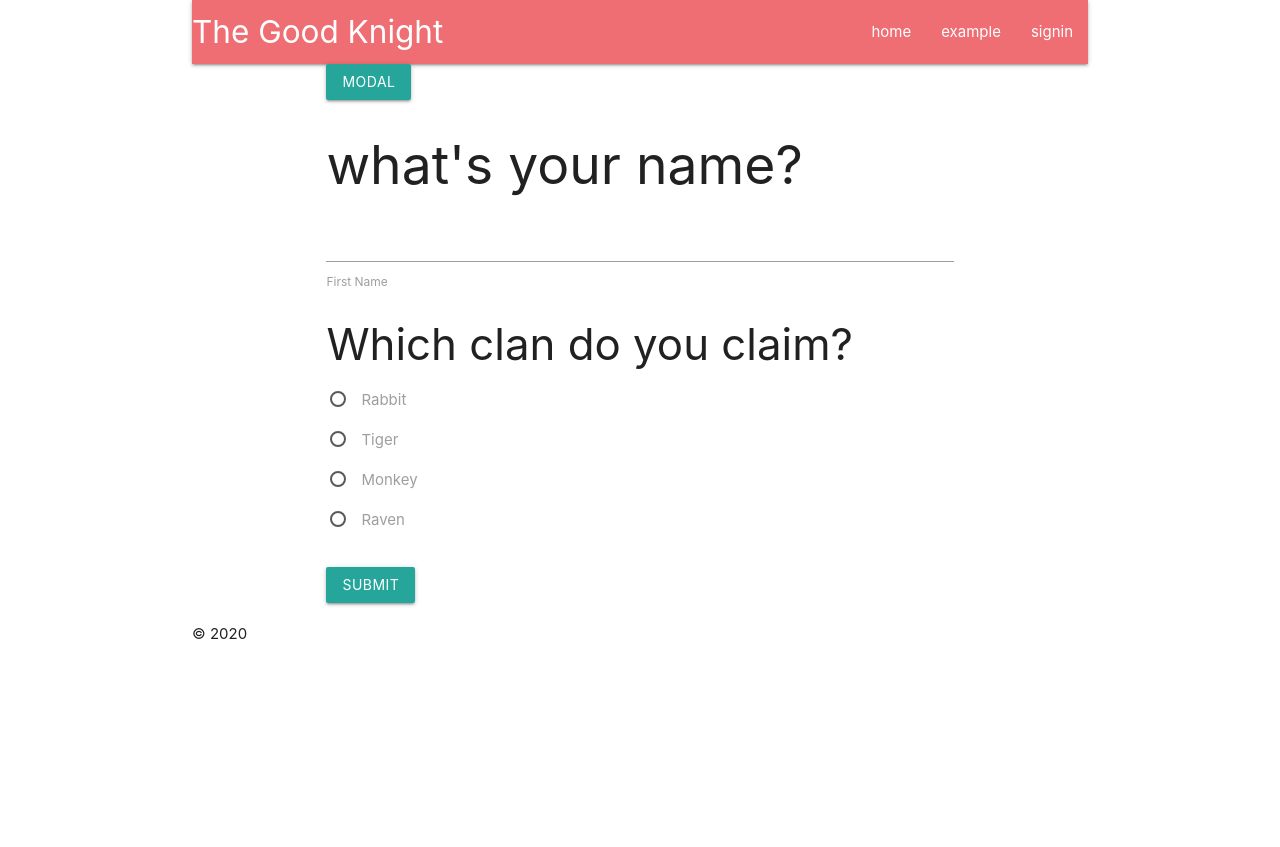
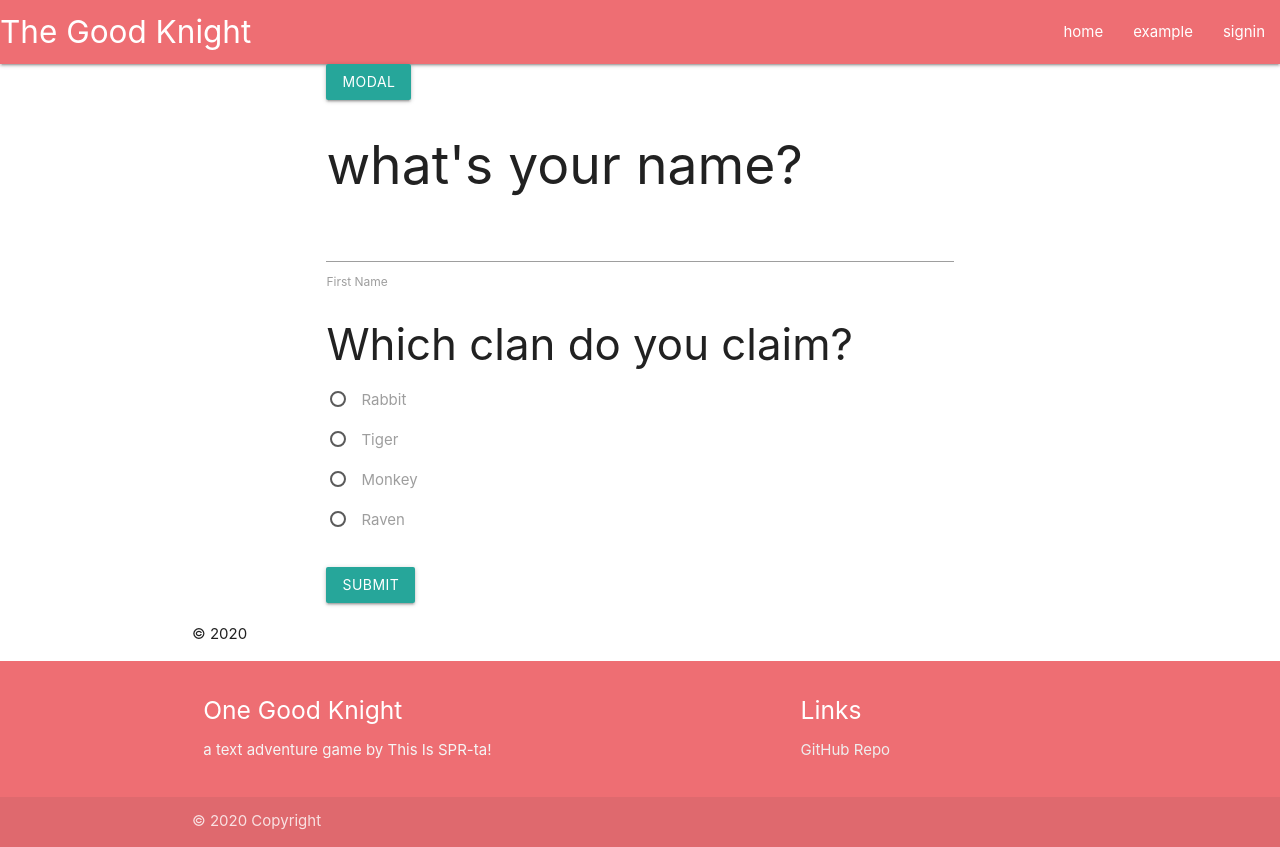
Before and after one commit to origamiunicorn/this-is-spr-ta, a Node server app: page / in a window 1280 px wide. Before the commit the page ends 639 px from the top, so only its background shows below. Run offline with Node 20, Linux system fonts and the light colour scheme; data that the repository does not hold is empty; some libraries are stand-ins or nearby versions.

Commit message:
Added header, main, and footer tags. Added a footer. Placed nav in header. Body is now in main, nested inside the div with class container.

```diff
--- a/views/layouts/main.handlebars
+++ b/views/layouts/main.handlebars
@@ -17,7 +17,7 @@
   <script src="https://cdnjs.cloudflare.com/ajax/libs/materialize/1.0.0/js/materialize.min.js">
   </script>
 
-{{!-- What are these different minified jquerys for? Do we need all of them?--}}
+  {{!-- What are these different minified jquerys for? Do we need all of them?--}}
   <script src="https://ajax.googleapis.com/ajax/libs/jquery/3.4.1/jquery.min.js"></script>
 
   <script src="https://ajax.googleapis.com/ajax/libs/jquery/2.2.4/jquery.min.js"></script>
@@ -31,7 +31,8 @@
 </head>
 
 <body>
-  <div class="container">
+
+  <header>
     <nav>
       <div class="nav-wrapper">
         <a href="/" class="brand-logo">The Good Knight </a>
@@ -43,9 +44,38 @@
         </ul>
       </div>
     </nav>
+  </header>
 
-    {{{body}}}
-  </div>
+  <main>
+    <div class="container">
+      {{{body}}}
+    </div>
+  </main>
+
+  <footer class="page-footer footer-container">
+    <div class="container footer-container">
+      <div class="row">
+        <div class="col l6 s12">
+          <h5 class="white-text">One Good Knight</h5>
+          <p class="grey-text text-lighten-4">a text adventure game by This Is SPR-ta!</p>
+        </div>
+        <div class="col l4 offset-l2 s12">
+          <h5 class="white-text">Links</h5>
+          <ul>
+            <li><a class="grey-text text-lighten-3" href="https://github.com/origamiunicorn/this-is-spr-ta"
+                target="_blank">GitHub
+                Repo</a></li>
+          </ul>
+        </div>
+      </div>
+    </div>
+    <div class="footer-copyright footer-container">
+      <div class="container">
+        © 2020 Copyright
+      </div>
+    </div>
+  </footer>
+
   <script type="text/javascript" src="js/materialize.min.js"></script>
 </body>
 
```
